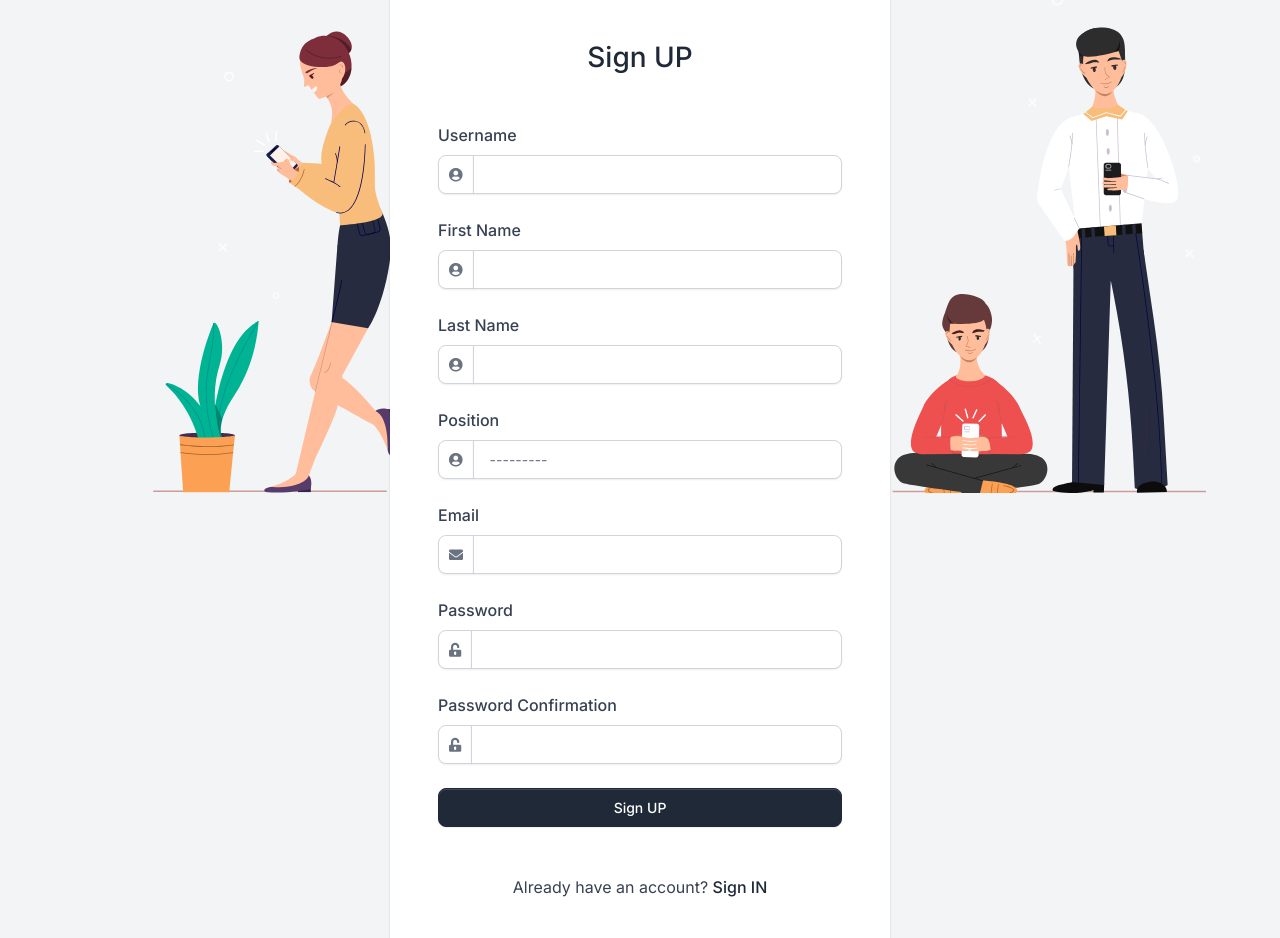
After one commit to anrozhna/task-manager, a Django app: page /register/ in a window 1280 px wide. The commit adds this page. Run offline with Django 5.2, Linux system fonts and the light colour scheme; data that the repository does not hold is empty; some libraries are stand-ins or nearby versions.

Commit message:
create register view, template, form and url

```diff
--- /dev/null
+++ b/planner/forms.py
@@ -0,0 +1,23 @@
+from django import forms
+from django.contrib.auth import get_user_model
+
+
+class UserRegistrationForm(forms.ModelForm):
+    password1 = forms.CharField(label="Password", widget=forms.PasswordInput)
+    password2 = forms.CharField(label="Repeat password", widget=forms.PasswordInput)
+
+    class Meta:
+        model = get_user_model()
+        fields = (
+            "username",
+            "first_name",
+            "last_name",
+            "email",
+            "position",
+        )
+
+    def clean_password2(self):
+        cd = self.cleaned_data
+        if cd["password1"] != cd["password2"]:
+            raise forms.ValidationError("Passwords don't match.")
+        return cd["password2"]
--- a/planner/urls.py
+++ b/planner/urls.py
@@ -2,14 +2,16 @@ from django.urls import path
 
 from planner.views import (
     IndexView,
+    register,
     WorkerListView,
-    WorkerDetailView
+    WorkerDetailView,
 )
 
 app_name = "planner"
 
 urlpatterns = [
     path("", IndexView.as_view(), name="index"),
+    path("register/", register, name='register'),
 
     path(
         "workers/",
@@ -21,4 +23,5 @@ urlpatterns = [
         WorkerDetailView.as_view(),
         name="worker-detail",
     ),
+
 ]
--- a/planner/views.py
+++ b/planner/views.py
@@ -1,10 +1,12 @@
 from django.contrib.auth import get_user_model
 from django.contrib.auth.mixins import LoginRequiredMixin
-from django.core.paginator import PageNotAnInteger, Paginator, EmptyPage
-from django.http import HttpRequest, HttpResponse
-from django.shortcuts import render, redirect
+from django.shortcuts import render
+from django.urls import reverse_lazy
 from django.views import generic
 
+from planner.forms import (
+    UserRegistrationForm
+)
 from planner.models import Task
 
 
@@ -23,3 +25,24 @@ class WorkerListView(LoginRequiredMixin, generic.ListView):
 class WorkerDetailView(LoginRequiredMixin, generic.DetailView):
     model = get_user_model()
     queryset = get_user_model().objects.select_related("position")
+
+
+def register(request):
+    if request.method == "POST":
+        user_form = UserRegistrationForm(request.POST)
+        if user_form.is_valid():
+            new_user = user_form.save(commit=False)
+            new_user.set_password(user_form.cleaned_data["password1"])
+            new_user.save()
+            return render(
+                request,
+                "registration/register_done.html",
+                {"new_user": new_user}
+            )
+    else:
+        user_form = UserRegistrationForm()
+    return render(
+        request,
+        "registration/register.html",
+        {"form": user_form}
+    )
--- /dev/null
+++ b/templates/registration/register.html
@@ -0,0 +1,149 @@
+{% extends "base-fullscreen.html" %}
+{% load widget_tweaks %}
+
+{% block title %} Sign UP {% endblock %}
+
+<!-- Specific Page CSS goes HERE  -->
+{% block stylesheets %}{% endblock stylesheets %}
+
+{% block content %}
+
+  <main>
+    <section class="vh-lg-100 mt-5 mt-lg-0 bg-soft d-flex align-items-center">
+      <div class="container">
+        <div class="row justify-content-center form-bg-image"
+             data-background-lg="/static/assets/img/illustrations/signin.svg">
+          <div class="col-12 d-flex align-items-center justify-content-center">
+            <div class="bg-white shadow border-0 rounded border-light p-4 p-lg-5 w-100 fmxw-500">
+              <div class="text-center text-md-center mb-4 mt-md-0">
+                <h1 class="mb-0 h3">
+                  Sign UP
+                </h1>
+                <br/>
+                {% block registration %}
+                  <p>
+                    {% if msg %}
+                      {{ msg | safe }}
+                    {% endif %}
+                  </p>
+                  </div>
+
+                  {% if success %}
+
+                    <div class="d-grid">
+                      <a href="{% url 'login' %}" class="btn btn-gray-800">Sign IN</a>
+                    </div>
+
+                  {% else %}
+
+                    <form method="post" action="" class="mt-4">
+
+                      {% csrf_token %}
+
+                      <div class="form-group mb-4">
+                        <label for="username">Username</label>
+                        <div class="input-group">
+                      <span class="input-group-text" id="basic-addon1">
+                        <span class="fas fa-user-circle"></span>
+                      </span>
+                          {{ form.username|add_class:"form-control" }}
+                        </div>
+                        <span class="text-danger">{{ form.username.errors }}</span>
+                      </div>
+
+                      <div class="form-group mb-4">
+                        <label for="first_name">First Name</label>
+                        <div class="input-group">
+                      <span class="input-group-text" id="basic-addon1">
+                        <span class="fas fa-user-circle"></span>
+                      </span>
+                          {{ form.first_name|add_class:"form-control" }}
+                        </div>
+                        <span class="text-danger">{{ form.first_name.errors }}</span>
+                      </div>
+
+                      <div class="form-group mb-4">
+                        <label for="last_name">Last Name</label>
+                        <div class="input-group">
+                      <span class="input-group-text" id="basic-addon1">
+                        <span class="fas fa-user-circle"></span>
+                      </span>
+                          {{ form.last_name|add_class:"form-control" }}
+                        </div>
+                        <span class="text-danger">{{ form.last_name.errors }}</span>
+                      </div>
+
+                      <div class="form-group mb-4">
+                        <label for="position">Position</label>
+                        <div class="input-group">
+                      <span class="input-group-text" id="basic-addon1">
+                        <span class="fas fa-user-circle"></span>
+                      </span>
+                          {{ form.position|add_class:"form-control" }}
+                        </div>
+                        <span class="text-danger">{{ form.position.errors }}</span>
+                      </div>
+
+                      <!-- Form -->
+                      <div class="form-group mb-4">
+                        <label for="email">Email</label>
+                        <div class="input-group">
+                      <span class="input-group-text" id="basic-addon1">
+                        <span class="fas fa-envelope"></span>
+                      </span>
+                          {{ form.email|add_class:"form-control" }}
+                        </div>
+                        <span class="text-danger">{{ form.email.errors }}</span>
+                      </div>
+                      <!-- End of Form -->
+                      <div class="form-group">
+
+                        <!-- Form -->
+                        <div class="form-group mb-4">
+                          <label for="password">Password</label>
+                          <div class="input-group">
+                        <span class="input-group-text" id="basic-addon2">
+                          <span class="fas fa-unlock-alt"></span>
+                        </span>
+                            {{ form.password1|add_class:"form-control" }}
+                          </div>
+                          <span class="text-danger">{{ form.password1.errors }}</span>
+                        </div>
+                        <div class="form-group mb-4">
+                          <label for="password">Password Confirmation</label>
+                          <div class="input-group">
+                        <span class="input-group-text" id="basic-addon2">
+                          <span class="fas fa-unlock-alt"></span>
+                        </span>
+                            {{ form.password2|add_class:"form-control" }}
+                          </div>
+                          <span class="text-danger">{{ form.password2.errors }}</span>
+                        </div>
+
+                      </div>
+                      <div class="d-grid">
+                        <button type="submit" name="register" class="btn btn-gray-800">Sign UP</button>
+                      </div>
+                    </form>
+                    <br/>
+                    <div class="d-flex justify-content-center align-items-center mt-4">
+                  <span class="fw-normal">
+                    Already have an account?
+                    <a href="{% url 'login' %}" class="fw-bold">Sign IN</a>
+                  </span>
+                    </div>
+
+                  {% endif %}
+                {% endblock %}
+
+            </div>
+          </div>
+        </div>
+      </div>
+    </section>
+  </main>
+
+{% endblock content %}
+
+<!-- Specific Page JS goes HERE  -->
+{% block javascripts %}{% endblock javascripts %}
```
Also changed, not shown: templates/registration/login.html (+12 -8 lines), templates/registration/register_done.html (added, +10 -0 lines).
